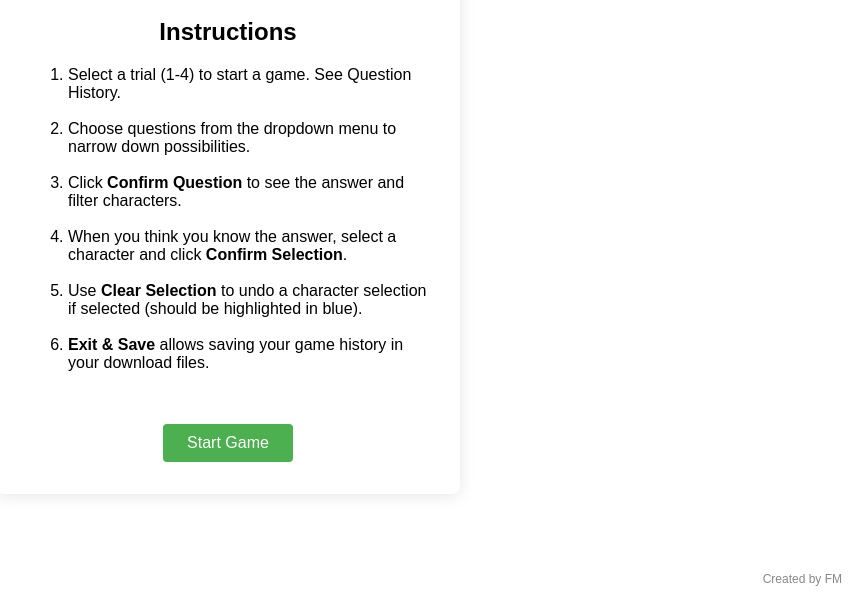
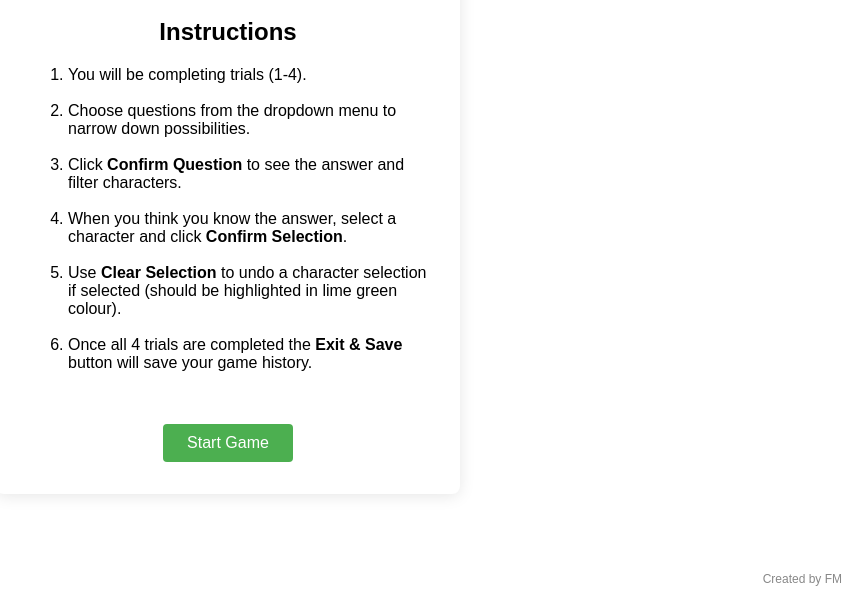
Before and after one commit to Fil280485/guess_who_game, a plain HTML site: page index.html in a window 1280 px wide. Shown: the part 200-800 px from the top of the page, without its empty margins (412-1280 px from the left). Drawn offline with Linux system fonts and the light colour scheme.

Commit message:
Update game instructions in index.html

```diff
--- a/index.html
+++ b/index.html
@@ -137,7 +137,7 @@
             <h1>Welcome to Guess Who?</h1>
             <h2>Instructions</h2>
             <ol style="text-align: left;margin-bottom: 32px;">
-                <li>Select a trial (1-4) to start a game. See Question History.</li>
+                <li>You will be completing trials (1-4).</li>
                 <br>
                 <li>Choose questions from the dropdown menu to narrow down possibilities.</li>
                 <br>
@@ -145,9 +145,9 @@
                 <br>
                 <li>When you think you know the answer, select a character and click <b>Confirm Selection</b>.</li>
                 <br>
-                <li>Use <b>Clear Selection</b> to undo a character selection if selected (should be highlighted in blue).</li>
+                <li>Use <b>Clear Selection</b> to undo a character selection if selected (should be highlighted in lime green colour).</li>
                 <br>
-                <li><b>Exit & Save</b> allows saving your game history in your download files.</li>
+                <li>Once all 4 trials are completed the <b>Exit & Save</b> button will save your game history.</li>
             </ol>
             <button id="start-game-btn" style="margin-top:20px;padding:10px 24px;font-size:16px;">Start Game</button>
         </div>
```
